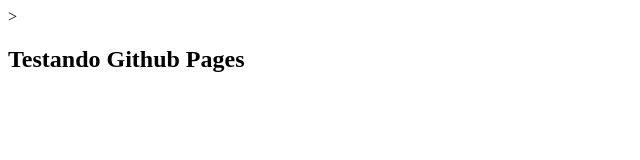
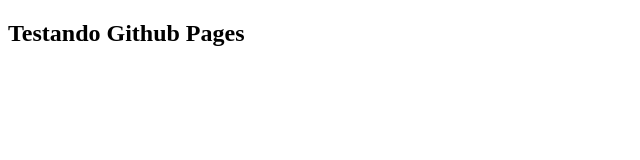
Before and after one commit to liu-boltz/liu-boltz.github.io, a plain HTML site: page index.html in a window 1280 px wide. Shown: the whole page, without its empty margins (0-640 px from the left). Drawn offline with Linux system fonts and the light colour scheme.

Commit message:
mudanças

```diff
--- a/index.html
+++ b/index.html
@@ -1,8 +1,9 @@
 <!DOCTYPE html>
-<html lang="en">
+
+<html lang="pt-br">
 <head>
     <meta charset="UTF-8">
-    <meta name="viewport" content="width=device-width, initial-scale=1.0">>
+    <meta name="viewport" content="width=device-width, initial-scale=1.0">
     <title>Github Page</title>
 </head>
 <body>
```
